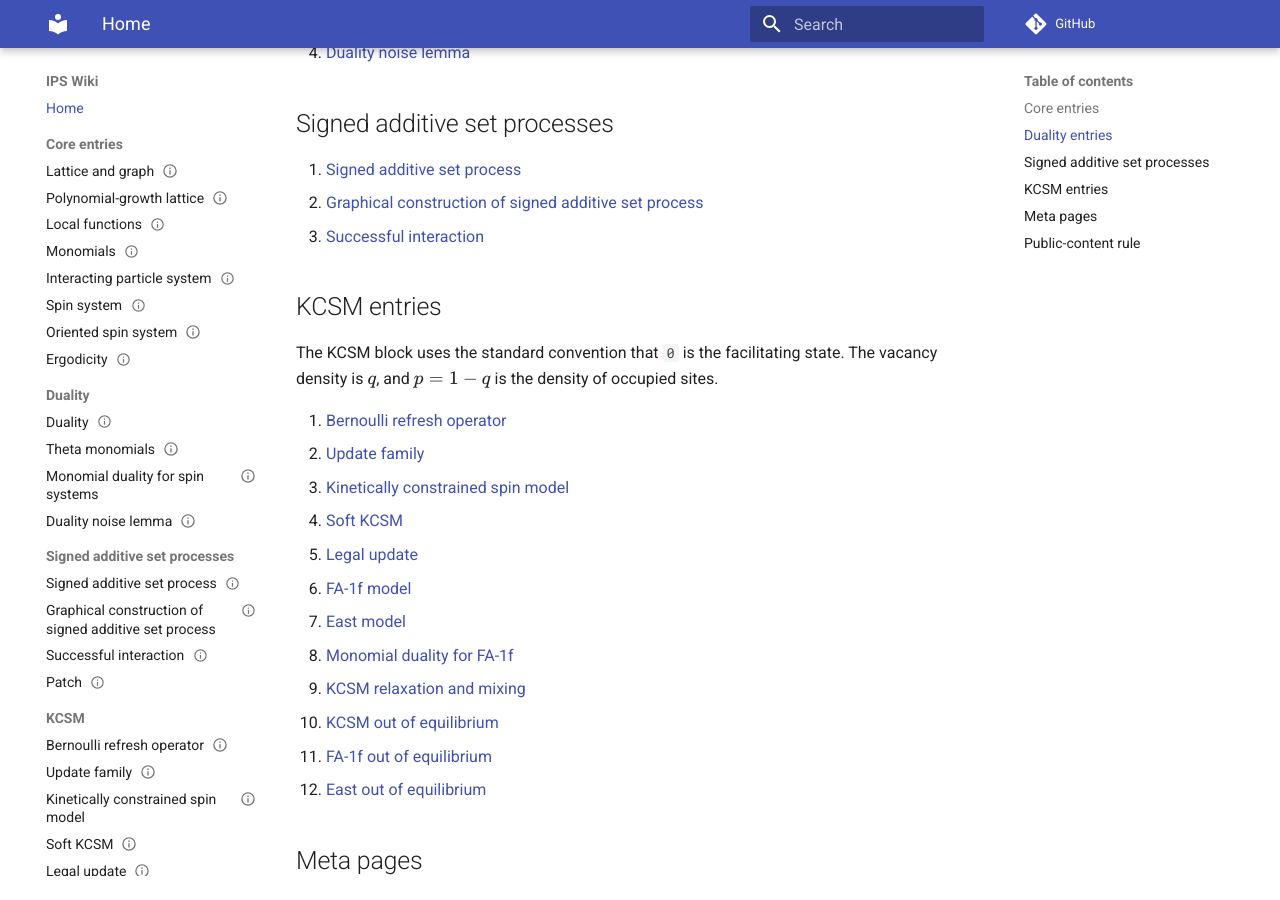
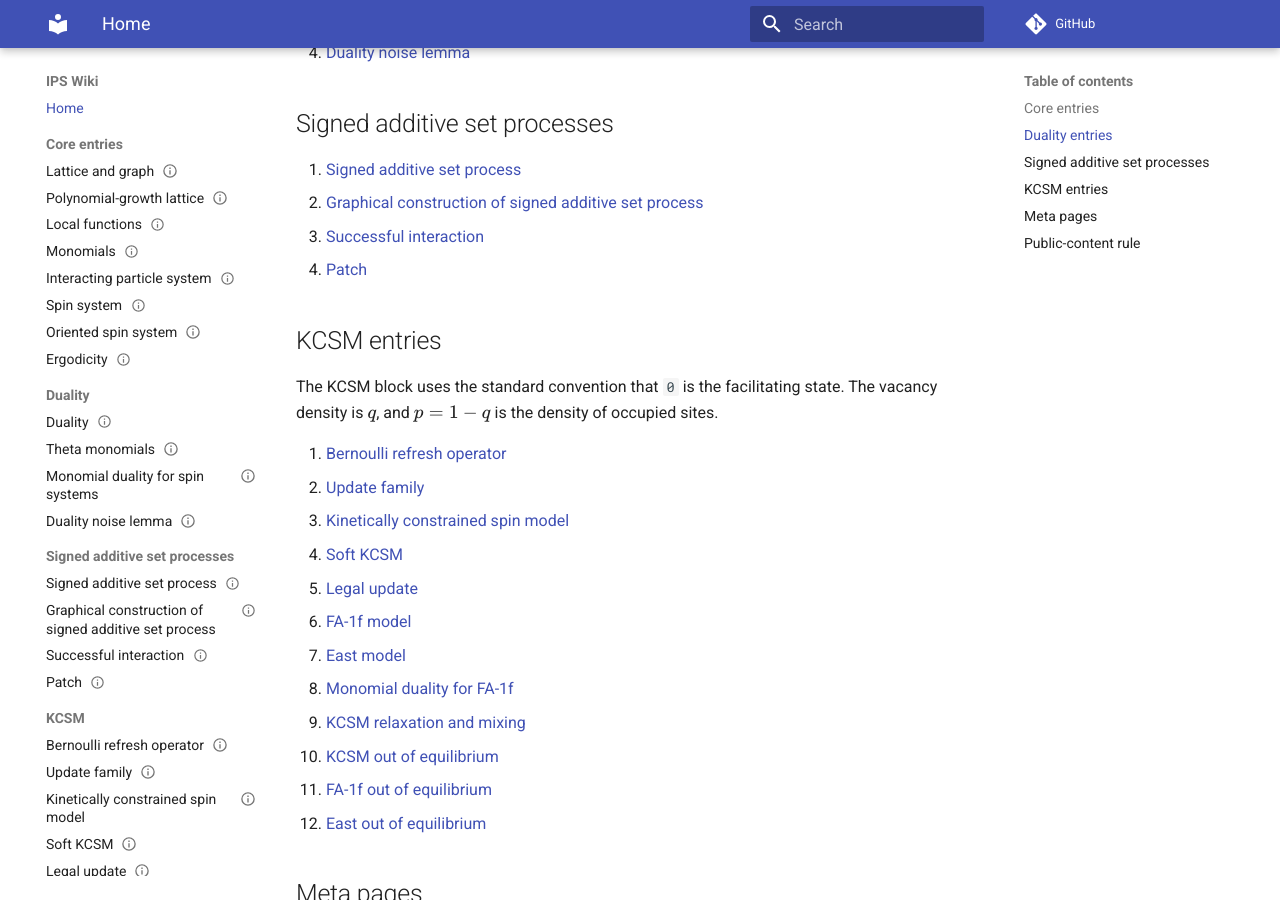
Before and after one commit to maciejgluchowski86-beep/ips-wiki, an MkDocs documentation site: the page built from docs/index.md, in a window 1280 px wide and 900 px high, scrolled down 843 px. Built offline with MkDocs 1.6.1 and Material for MkDocs 9.7.7, drawn with Linux system fonts in a browser that asks for light colours; comment, search, counter and statistics services are not loaded.

Commit message:
Add patch entry to index

```diff
--- a/docs/index.md
+++ b/docs/index.md
@@ -29,6 +29,7 @@ A minimal dependency order is:
 1. [Signed additive set process](entries/signed-additive-set-process.md)
 2. [Graphical construction of signed additive set process](entries/graphical-construction-of-signed-additive-set-process.md)
 3. [Successful interaction](entries/successful-interaction.md)
+4. [Patch](entries/patch.md)
 
 ## KCSM entries
 
```
